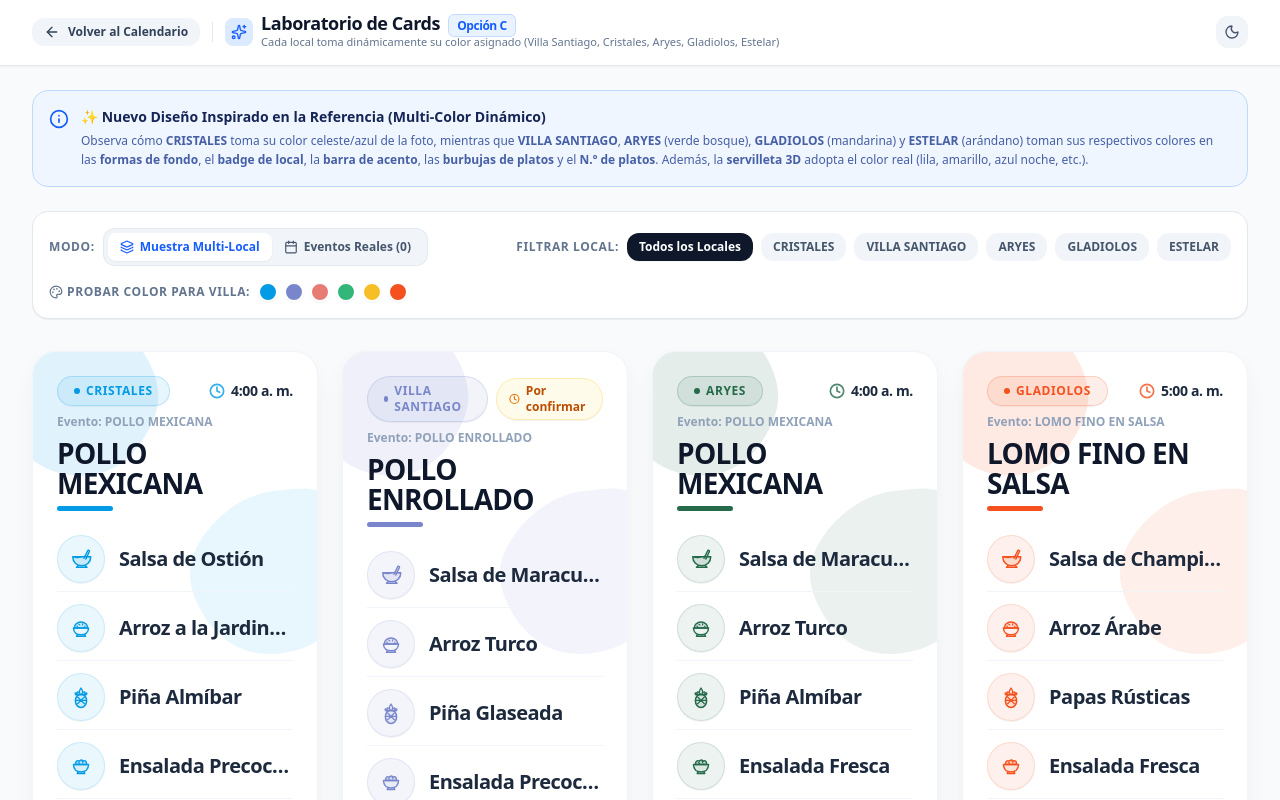
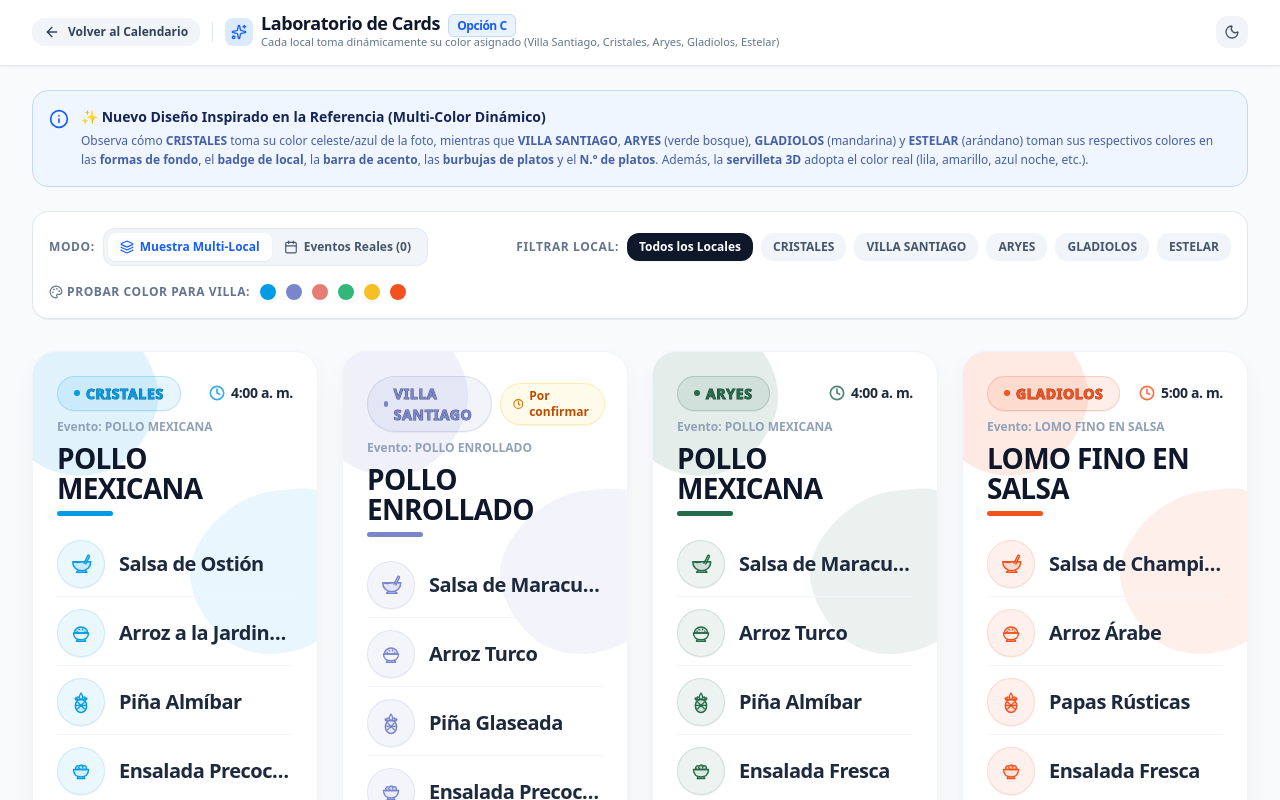
Before and after one commit to KevinUNI2010/calendario-catering-kevin, a React (Vite) app: page /laboratorio-cards in a window 1280 px wide. Shown: the top 800 px of the page. Built offline with nearby package versions, Linux system fonts and the light colour scheme; no server answers.

Commit message:
style: aumentar 2px y agregar borde resaltante text-stroke a letras del nombre del local

```diff
--- a/src/components/LocalSummaryPopover.tsx
+++ b/src/components/LocalSummaryPopover.tsx
@@ -1,6 +1,6 @@
 import React, { useState, useEffect } from 'react';
 import { CalendarEvent, Local } from '../types';
-import { getEventColor } from '../utils/colorUtils';
+import { getEventColor, getTextStrokeColor } from '../utils/colorUtils';
 import { parsePlateFormula } from '../utils/plateMath';
 import { getSelectedServilletas } from '../utils/servilletaUtils';
 import { formatEventTime, parseEventDate } from '../utils/dateUtils';
@@ -195,11 +195,17 @@ export const LocalSummaryPopover: React.FC<LocalSummaryPopoverProps> = ({
               <div className="flex items-center justify-between gap-2 mb-3">
                 <div className="flex items-center gap-1.5 flex-wrap">
                   <span
-                    className="px-3.5 py-1 text-[13px] font-bold rounded-full tracking-wide uppercase inline-flex items-center"
-                    style={{ backgroundColor: `${colorDef.bg}20`, color: colorDef.bg }}
+                    className="px-3.5 sm:px-4 py-1 text-[13px] sm:text-[15px] font-black rounded-full tracking-wide uppercase inline-flex items-center shadow-2xs transition-all duration-300"
+                    style={{
+                      backgroundColor: `${colorDef.bg}18`,
+                      color: colorDef.bg,
+                      border: `1px solid ${colorDef.bg}35`,
+                      WebkitTextStroke: `1px ${getTextStrokeColor(colorDef.bg)}`,
+                      paintOrder: 'stroke fill',
+                    }}
                   >
                     {event.localName.toUpperCase()}
-                    {local?.code && <span className="ml-1.5 opacity-70 text-[11px]">({local.code})</span>}
+                    {local?.code && <span className="ml-1.5 opacity-80 text-[11px] sm:text-xs">({local.code})</span>}
                   </span>
                   {isPostponed && (
                     <span className="px-3 py-1 text-xs font-black rounded-full bg-amber-500 text-white flex items-center gap-1 shadow-xs border border-amber-600 animate-pulse">
--- a/src/components/modern-cards/ModernEventCard.tsx
+++ b/src/components/modern-cards/ModernEventCard.tsx
@@ -1,6 +1,6 @@
 import React from 'react';
 import { CalendarEvent, Local } from '../../types';
-import { getEventColor } from '../../utils/colorUtils';
+import { getEventColor, getTextStrokeColor } from '../../utils/colorUtils';
 import { parsePlateFormula } from '../../utils/plateMath';
 import { getSelectedServilletas } from '../../utils/servilletaUtils';
 import { formatEventTime } from '../../utils/dateUtils';
@@ -181,11 +181,13 @@ export const ModernEventCard: React.FC<ModernEventCardProps> = ({
           {/* Badge del local con su color dinámico y opcional fecha por confirmar */}
           <div className="flex items-center gap-1.5 flex-wrap">
             <span
-              className="px-4 py-1.5 rounded-full text-xs font-black tracking-wider uppercase inline-flex items-center gap-1.5 shadow-2xs transition-all duration-300"
+              className="px-3.5 sm:px-4 py-1 sm:py-1.5 rounded-full text-[13px] sm:text-[14px] font-black tracking-wider uppercase inline-flex items-center gap-1.5 shadow-2xs transition-all duration-300"
               style={{
                 backgroundColor: `${localColor}18`,
                 color: localColor,
                 border: `1px solid ${localColor}35`,
+                WebkitTextStroke: `1px ${getTextStrokeColor(localColor)}`,
+                paintOrder: 'stroke fill',
               }}
             >
               <span
--- a/src/honor-components/HonorDayDetailsModal.tsx
+++ b/src/honor-components/HonorDayDetailsModal.tsx
@@ -2,7 +2,7 @@ import React, { useMemo, useState, useEffect } from 'react';
 import { CalendarEvent } from '../types';
 import { X, MapPin, Clock, Calendar, ChevronRight, Utensils, FileText, Plus, Sparkles, Ban, Camera } from 'lucide-react';
 import { formatDateShort, formatEventTime, parseEventDate } from '../utils/dateUtils';
-import { getEventColor } from '../utils/colorUtils';
+import { getEventColor, getTextStrokeColor } from '../utils/colorUtils';
 import { useEscapeKey } from '../hooks/useEscapeKey';
 import { getEffectivePlateCount, parsePlateFormula } from '../utils/plateMath';
 import { getSelectedServilletas } from '../utils/servilletaUtils';
@@ -494,7 +494,16 @@ export const HonorDayDetailsModal: React.FC<HonorDayDetailsModalProps> = ({
                     {/* Header Event Card */}
                     <div className="flex items-center justify-between gap-1 sm:gap-2 mb-2 sm:mb-3 flex-wrap">
                       <div className="flex items-center gap-1 sm:gap-1.5 flex-wrap">
-                        <span className="px-2.5 sm:px-3.5 py-0.5 sm:py-1 text-[11px] sm:text-[13px] font-bold rounded-full tracking-wide uppercase inline-flex items-center" style={{ backgroundColor: `${color.bg}20`, color: color.bg }}>
+                        <span
+                          className="px-2.5 sm:px-3.5 py-0.5 sm:py-1 text-[13px] sm:text-[15px] font-black rounded-full tracking-wide uppercase inline-flex items-center shadow-2xs transition-all duration-300"
+                          style={{
+                            backgroundColor: `${color.bg}18`,
+                            color: color.bg,
+                            border: `1px solid ${color.bg}35`,
+                            WebkitTextStroke: `1px ${getTextStrokeColor(color.bg)}`,
+                            paintOrder: 'stroke fill',
+                          }}
+                        >
                           {event.localName.toUpperCase()}
                         </span>
                         {isPostponed && (
--- a/src/utils/colorUtils.ts
+++ b/src/utils/colorUtils.ts
@@ -1,7 +1,11 @@
 import { EventColor, GOOGLE_CALENDAR_COLORS } from '../types';
 
 const hexToRgb = (hex: string) => {
-  const result = /^#?([a-f\d]{2})([a-f\d]{2})([a-f\d]{2})$/i.exec(hex);
+  let cleanHex = hex.replace('#', '');
+  if (cleanHex.length === 3) {
+    cleanHex = cleanHex.split('').map(c => c + c).join('');
+  }
+  const result = /^([a-f\d]{2})([a-f\d]{2})([a-f\d]{2})$/i.exec(cleanHex);
   return result ? {
     r: parseInt(result[1], 16),
     g: parseInt(result[2], 16),
@@ -16,13 +20,21 @@ const getTextColor = (hex: string) => {
   return brightness > 155 ? '#1f2937' : '#ffffff';
 };
 
-const darkenHex = (hex: string, amount = 0.15) => {
+export const darkenHex = (hex: string, amount = 0.15) => {
   const rgb = hexToRgb(hex);
   if (!rgb) return hex;
   const r = Math.max(0, Math.floor(rgb.r * (1 - amount)));
   const g = Math.max(0, Math.floor(rgb.g * (1 - amount)));
   const b = Math.max(0, Math.floor(rgb.b * (1 - amount)));
   return `#${((1 << 24) + (r << 16) + (g << 8) + b).toString(16).slice(1)}`;
+};
+
+/**
+ * Retorna un tono más oscuro y contrastado de un color hex
+ * para delinear (text-stroke) los caracteres del nombre del local
+ */
+export const getTextStrokeColor = (colorHex: string, amount = 0.35): string => {
+  return darkenHex(colorHex, amount);
 };
 
 export const getEventColor = (colorIdOrHex: string): EventColor => {
```
